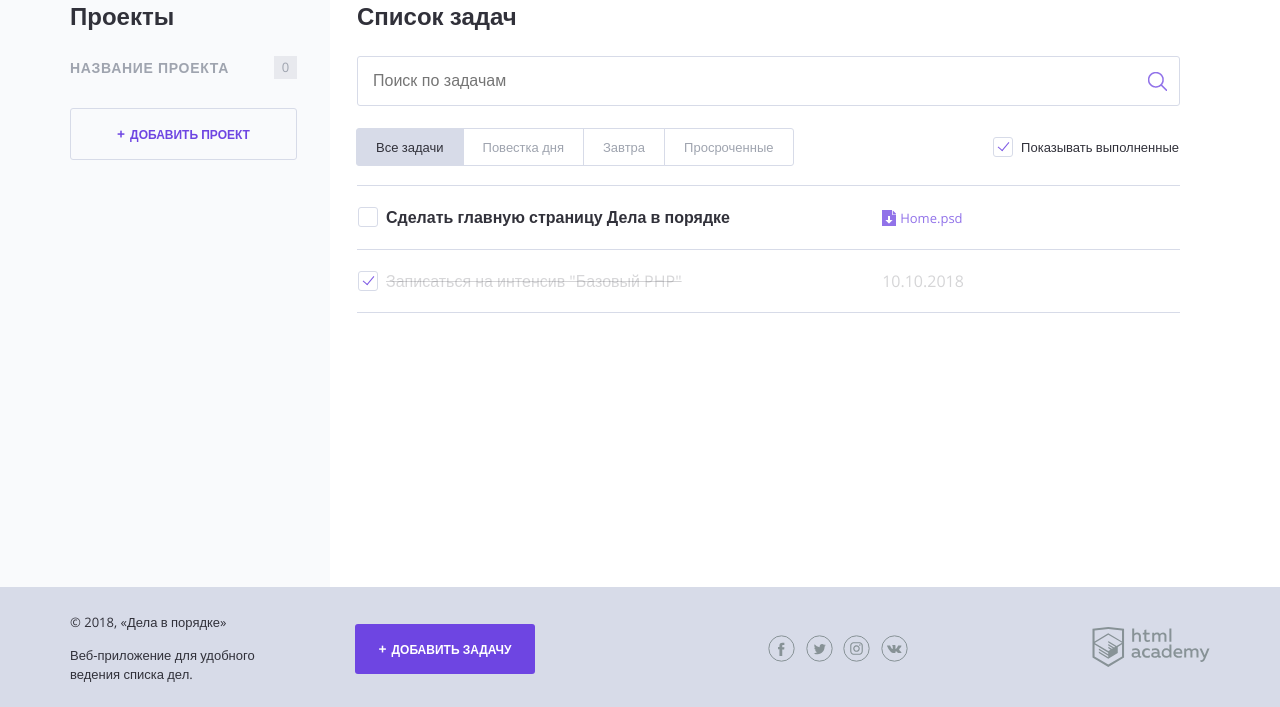
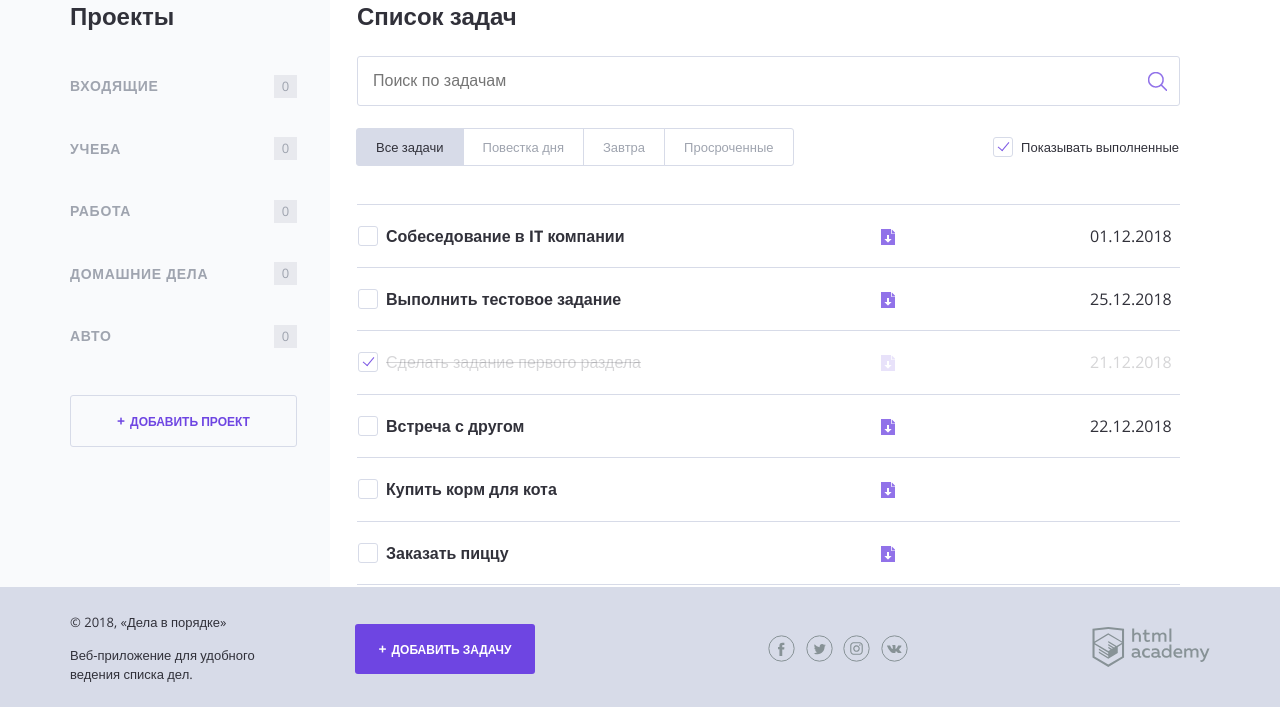
Before and after one commit to Fox-x-x/221003-doingsdone, a PHP site: page / in a window 1280 px wide. Shown: the part 93-800 px from the top of the page. Run offline with PHP 8.4, Linux system fonts and the light colour scheme.

Commit message:
module2-task1

```diff
--- a/index.php
+++ b/index.php
@@ -1,6 +1,53 @@
 <?php
 // показывать или нет выполненные задачи
 $show_complete_tasks = rand(0, 1);
+$projects = ["Входящие", "Учеба", "Работа", "Домашние дела", "Авто"];
+
+$task_1 = [
+  "task" => "Собеседование в IT компании",
+  "date" => "01.12.2018",
+  "project" => $projects[2],
+  "done" => false
+];
+
+$task_2 = [
+  "task" => "Выполнить тестовое задание",
+  "date" => "25.12.2018",
+  "project" => $projects[2],
+  "done" => false
+];
+
+$task_3 = [
+  "task" => "Сделать задание первого раздела",
+  "date" => "21.12.2018",
+  "project" => $projects[1],
+  "done" => true
+];
+
+$task_4 = [
+  "task" => "Встреча с другом",
+  "date" => "22.12.2018",
+  "project" => $projects[0],
+  "done" => false
+];
+
+$task_5 = [
+  "task" => "Купить корм для кота",
+  "date" => "",
+  "project" => $projects[3],
+  "done" => false
+];
+
+$task_6 = [
+  "task" => "Заказать пиццу",
+  "date" => "",
+  "project" => $projects[3],
+  "done" => false
+];
+
+$tasks = [$task_1, $task_2, $task_3, $task_4, $task_5, $task_6];
+
+
 ?>
 <!DOCTYPE html>
 <html lang="ru">
@@ -46,10 +93,12 @@ $show_complete_tasks = rand(0, 1);
 
                 <nav class="main-navigation">
                     <ul class="main-navigation__list">
+                      <?php for ($i = 0; $i < count($projects); $i++ ): ?>
                       <li class="main-navigation__list-item">
-                            <a class="main-navigation__list-item-link" href="#">Название проекта</a>
+                          <a class="main-navigation__list-item-link" href="#"><?php echo $projects[$i] ?></a>
                           <span class="main-navigation__list-item-count">0</span>
                       </li>
+                      <?php endfor; ?>
                     </ul>
                 </nav>
 
@@ -84,35 +133,42 @@ $show_complete_tasks = rand(0, 1);
                 </div>
 
                 <table class="tasks">
-                    <tr class="tasks__item task">
+                    <?php foreach ($tasks as $key => $val): ?>
+                      <?php if ($show_complete_tasks): ?>
+                        <tr class="tasks__item task  <?php if ($val["done"] == true): ?>task--completed<?php endif; ?>">
                             <td class="task__select">
                                 <label class="checkbox task__checkbox">
-                                <input class="checkbox__input visually-hidden task__checkbox" type="checkbox" value="1">
-                                <span class="checkbox__text">Сделать главную страницу Дела в порядке</span>
+                                    <input class="checkbox__input visually-hidden task__checkbox" type="checkbox" <?php if ($val["done"] == true): ?>checked<?php endif; ?> value="1">
+                                    <span class="checkbox__text"><?=$val["task"]; ?></span>
                                 </label>
                             </td>
 
                             <td class="task__file">
-                            <a class="download-link" href="#">Home.psd</a>
+                                <a class="download-link" href="#"></a>
                             </td>
 
-                        <td class="task__date"></td>
+                            <td class="task__date"><?=$val["date"]; ?></td>
                         </tr>
-
-                    <?php if ($show_complete_tasks): ?>
-                      <tr class="tasks__item task task--completed">
+                      <?php else: ?>
+                        <?php if ($val["done"] == false): ?>
+                          <tr class="tasks__item task  <?php if ($val["done"] == true): ?>task--completed<?php endif; ?>">
                               <td class="task__select">
                                   <label class="checkbox task__checkbox">
-                            <input class="checkbox__input visually-hidden" type="checkbox" checked>
-                            <span class="checkbox__text">Записаться на интенсив "Базовый PHP"</span>
+                                      <input class="checkbox__input visually-hidden task__checkbox" type="checkbox" <?php if ($val["done"] == true): ?>checked<?php endif; ?> value="1">
+                                      <span class="checkbox__text"><?=$val["task"]; ?></span>
                                   </label>
                               </td>
-                        <td class="task__date">10.10.2018</td>
 
-                        <td class="task__controls">
+                              <td class="task__file">
+                                  <a class="download-link" href="#"></a>
                               </td>
+
+                              <td class="task__date"><?=$val["date"]; ?></td>
                           </tr>
                         <?php endif; ?>
+                      <?php endif; ?>
+                    <?php endforeach; ?>
+
                 </table>
             </main>
         </div>
```
Lines whose indentation alone changed are shown as unchanged.
